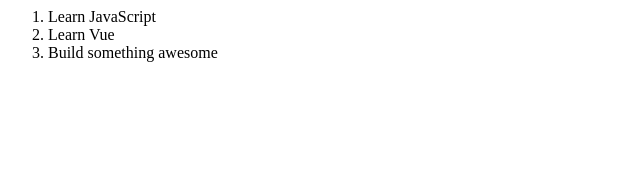
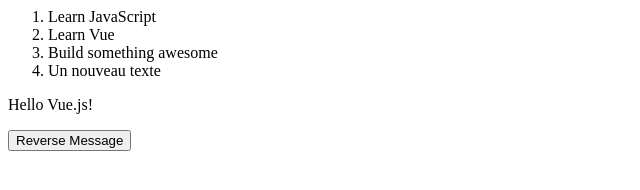
Before and after one commit to ChozGames/vuejs_learn, a plain HTML site: page index.html in a window 1280 px wide. Shown: the whole page, without its empty margins (0-640 px from the left). Drawn offline with nearby package versions, Linux system fonts and the light colour scheme.

Commit message:
Ajout d'évenement

```diff
--- a/index.html
+++ b/index.html
@@ -20,6 +20,11 @@
             </ol>
         </div>
 
+        <div id="app4">
+            <p>{{ message }}</p>
+            <button v-on:click="reverseMessage">Reverse Message</button>
+        </div>
+
 		<script src="index.js"></script>
 	</body>
 </html>
--- a/index.js
+++ b/index.js
@@ -27,3 +27,18 @@ var app3 = new Vue({
     ]
   }
 });
+
+app3.todos.push( { text : "Un nouveau texte" })
+
+
+var app4 = new Vue({
+  el: '#app4',
+  data: {
+    message: 'Hello Vue.js!'
+  },
+  methods: {
+    reverseMessage: function () {
+      this.message = this.message.split('').reverse().join('')
+    }
+  }
+})
```
